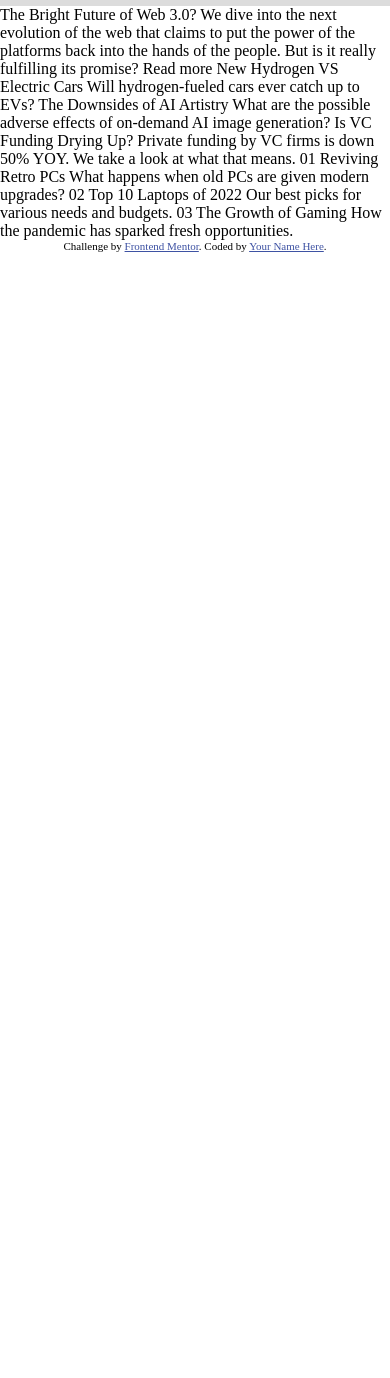
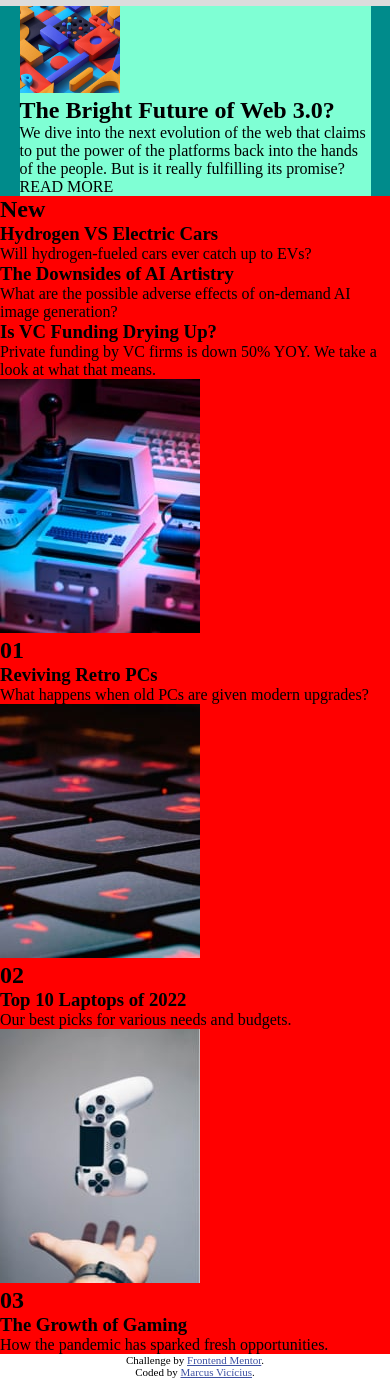
Before and after one commit to MarcusDevinicius/frontend-mentor, a plain HTML site: page index.html in a window 390 px wide. Shown: the part 79-1457 px from the top of the page. Before the commit the page ends 844 px from the top, so only its background shows below. Drawn offline with Linux system fonts and the light colour scheme.

Commit message:
treinando

```diff
--- a/CSS/mobile.css
+++ b/CSS/mobile.css
@@ -9,6 +9,7 @@
 body, html {
     width: 100vw;
     height: 100vh;
+
 }
 
 #cabecalho {
@@ -43,16 +44,22 @@ body, html {
 }
 
 img.img-menu {
-    background-color: green;
+
     width: 35px;
     height: 35px;
     cursor: pointer;
 }
 
+img#btn-x {
+    position: relative;
+    top: 25px;
+    left: -6px;
+}
+
 #menuout {
     display: flex;
     position: absolute;
-    background-color: wheat;
+    background-color: whit;
     text-align: end;
     height: 50vh;
     width: 80vw;
@@ -87,3 +94,26 @@ img.img-menu {
 
     width: 60vw;
 }
+
+main {
+    width: 100vw;
+    background-color: darkcyan;
+    display: flex;
+    flex-direction: column;
+    justify-content: center;
+}
+
+main > section.fst-sec{
+    display: block;
+    background-color: aquamarine;
+    width: 90vw;
+    margin:  auto;
+}
+
+main > section.fst-sec > img {
+    width: 100px;
+}
+
+main > section > article {
+    background-color: red;
+}
--- a/index.html
+++ b/index.html
@@ -28,11 +28,11 @@
         <li><a href="#">Categories</a></li>
       </ul>
     </nav>
-    <img class="img-menu" src="assets/images/icon-menu.svg" alt="Botão para visualizar o menu." onclick="openMenu()">
+    <img class="img-menu" id="burguer" src="assets/images/icon-menu.svg" alt="Botão para visualizar o menu." onclick="openMenu()">
   </header>
   <div id="menuout-container">
     <nav id="menuout">
-      <img class="img-menu" src="assets/images/icon-menu-close.svg" alt="Ícone de X para fechar o menu." onclick="closeMenu()">
+      <img class="img-menu" id="btn-x" src="assets/images/icon-menu-close.svg" alt="Ícone de X para fechar o menu." onclick="closeMenu()">
       <ul>
         <li><a href="#">Home</a></li>
         <li><a href="#">New</a></li>
@@ -42,40 +42,49 @@
       </ul>
     </nav>
   </div>
-
-  The Bright Future of Web 3.0?
-
-  We dive into the next evolution of the web that claims to put the power of the platforms back into the hands of the people.
-  But is it really fulfilling its promise?
-
-  Read more
-
-  New
-
-  Hydrogen VS Electric Cars
-  Will hydrogen-fueled cars ever catch up to EVs?
-
-  The Downsides of AI Artistry
-  What are the possible adverse effects of on-demand AI image generation?
-
-  Is VC Funding Drying Up?
-  Private funding by VC firms is down 50% YOY. We take a look at what that means.
-
-  01
-  Reviving Retro PCs
-  What happens when old PCs are given modern upgrades?
-
-  02
-  Top 10 Laptops of 2022
-  Our best picks for various needs and budgets.
-
-  03
-  The Growth of Gaming
-  How the pandemic has sparked fresh opportunities.
-
+  <main>
+    <section class="fst-sec">
+      <img src="assets/images/image-web-3-mobile.jpg" alt="Imagens de figuras geometricas.">
+      <h1>The Bright Future of Web 3.0?</h1>
+      <p>  We dive into the next evolution of the web that claims to put the power of the platforms back into the hands of the people.
+        But is it really fulfilling its promise?</p>
+        <p>READ MORE</p>
+    </section>
+    <section class="2nd-sec">
+      <article>
+        <h2>New </h2>
+        <h3> Hydrogen VS Electric Cars</h3>
+        <p>Will hydrogen-fueled cars ever catch up to EVs?</p>
+        <h3> The Downsides of AI Artistry</h3>
+        <p>  What are the possible adverse effects of on-demand AI image generation?</p>
+        <h3>  Is VC Funding Drying Up?</h3>
+        <p>Private funding by VC firms is down 50% YOY. We take a look at what that means.</p>
+      </article>
+      <article>
+        <div>
+          <img src="assets/images/image-retro-pcs.jpg" alt="Peças de video games retro.">
+          <h2>01</h2>
+          <h3>Reviving Retro PCs</h3>
+          <p>What happens when old PCs are given modern upgrades?</p>
+        </div>
+        <div>
+          <img src="assets/images/image-top-laptops.jpg" alt="Teclas de computador.">
+          <h2>02</h2>
+          <h3>Top 10 Laptops of 2022</h3>
+          <p>Our best picks for various needs and budgets.</p>
+        </div>
+        <div>
+          <img src="assets/images/image-gaming-growth.jpg" alt="Imagem de controle de PS4 sobre uma mão.">
+          <h2> 03</h2>
+          <h3>The Growth of Gaming</h3>
+          <p>How the pandemic has sparked fresh opportunities.</p>
+        </div>
+      </article>
+    </section>
+  </main>
   <div class="attribution">
-    Challenge by <a href="https://www.frontendmentor.io?ref=challenge" target="_blank">Frontend Mentor</a>.
-    Coded by <a href="#">Your Name Here</a>.
+    <p>Challenge by <a href="https://www.frontendmentor.io?ref=challenge" target="_blank">Frontend Mentor</a>. </p>
+    <p>Coded by <a href="https://www.linkedin.com/in/marcus-vinicius-de-lima/" target="_blank">Marcus Vicícius</a>.</p>
   </div>
 
   <script src="interacoes.js"></script>
--- a/interacoes.js
+++ b/interacoes.js
@@ -1 +1,18 @@
-var menuOut = document.getElementById('menuout')
+var menuOut = document.getElementById('menuout');
+var burguer = document.getElementById('burguer')
+
+function openMenu() {
+    if (menuOut.style.display == 'none') {
+        menuOut.style.display = 'block'
+        burguer.style.display = 'none'
+    } else {
+        menuOut.style.display = 'none'
+    }
+}
+
+function closeMenu() {
+    if (menuOut.style.display == 'block') {
+        menuOut.style.display = 'none'
+        burguer.style.display = 'block'
+    }
+}
```
